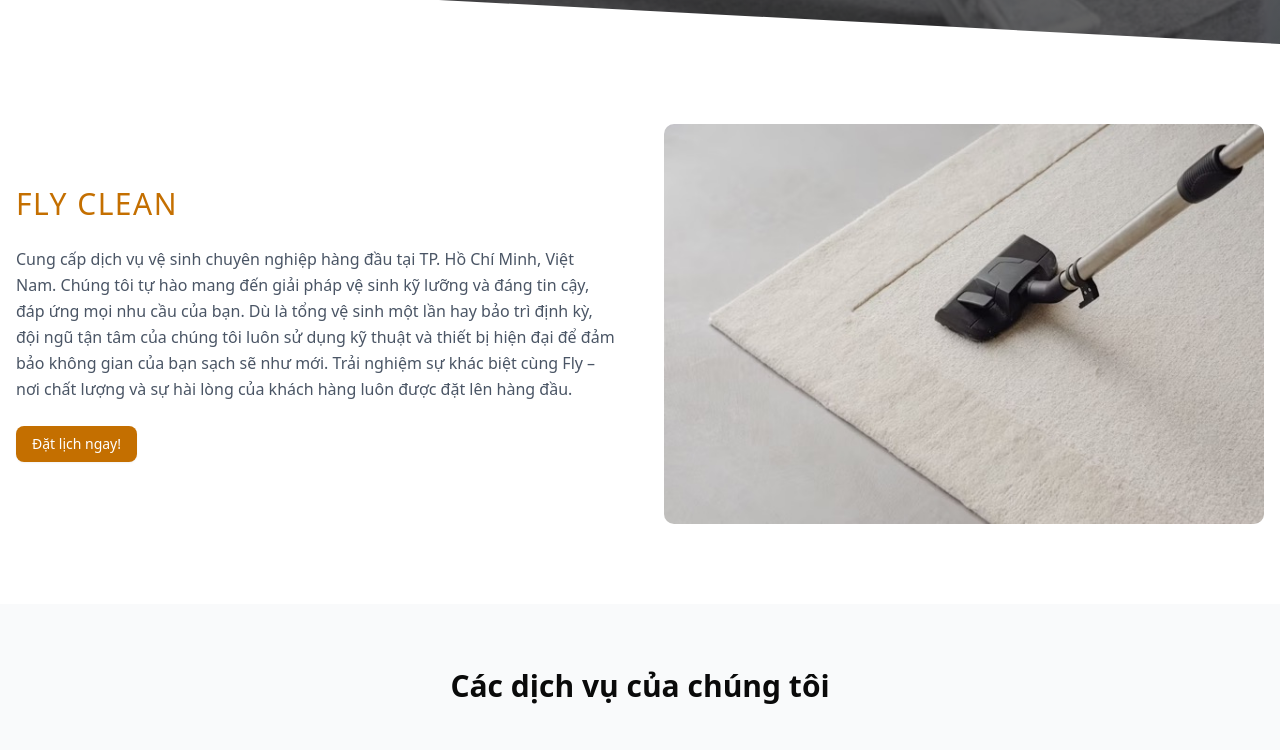
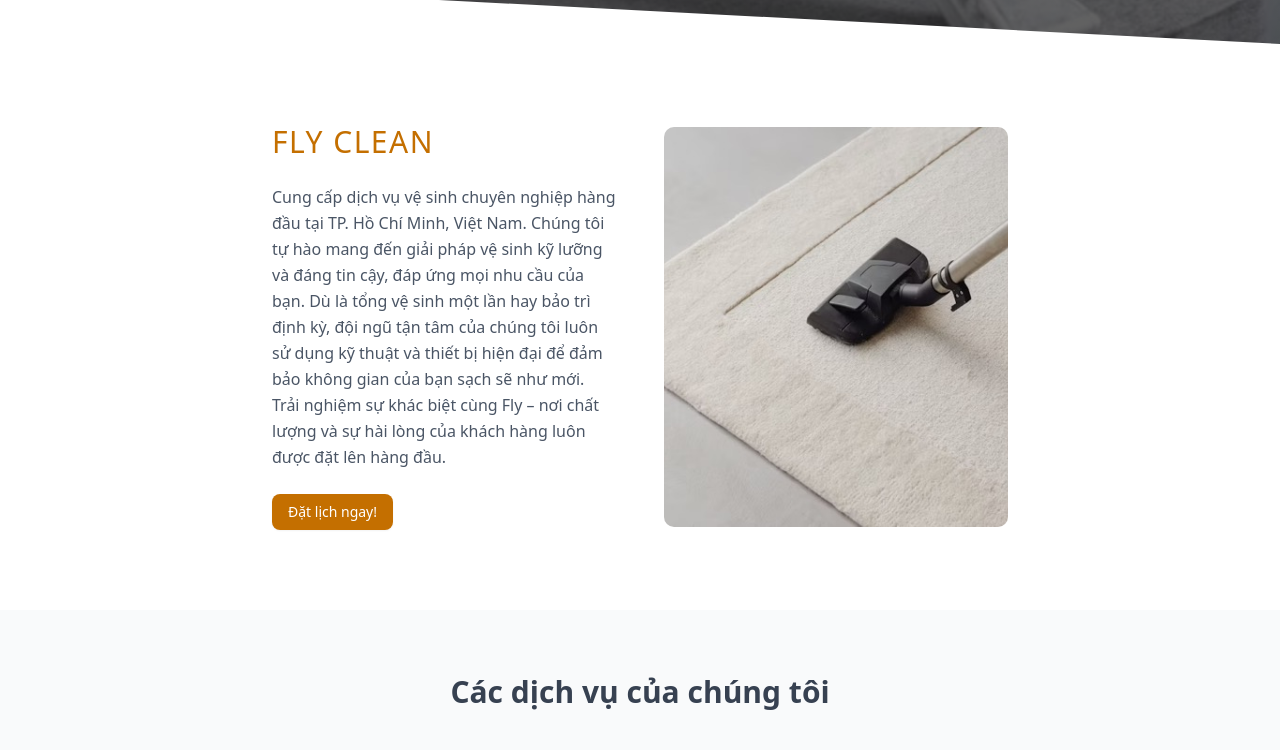
Before and after one commit to hung-nguyen-dang/fly-clean, a Next.js app: page / in a window 1280 px wide. Shown: the part 620-1370 px from the top of the page. Built offline with nearby package versions, Linux system fonts and the light colour scheme.

Commit message:
feature: update document

```diff
--- a/app/dich-vu/giat-ghe-van-phong/page.mdx
+++ b/app/dich-vu/giat-ghe-van-phong/page.mdx
@@ -34,5 +34,4 @@
       ['2 ghế', '145.000₫'],
     ]}
   />
-
 </Column>
--- a/app/globals.css
+++ b/app/globals.css
@@ -120,3 +120,13 @@
     @apply bg-background text-foreground;
   }
 }
+
+.container {
+  margin-left: auto;
+  margin-right: auto;
+  max-width: 768px;
+  padding-left: 1rem;
+  padding-right: 1rem;
+  color: rgba(55, 65, 81, 1);
+  width: 100%;
+}
```
Also changed, not shown: public/tile-example.png (added), 1 other file (tests, documents, lock files or other folders).
